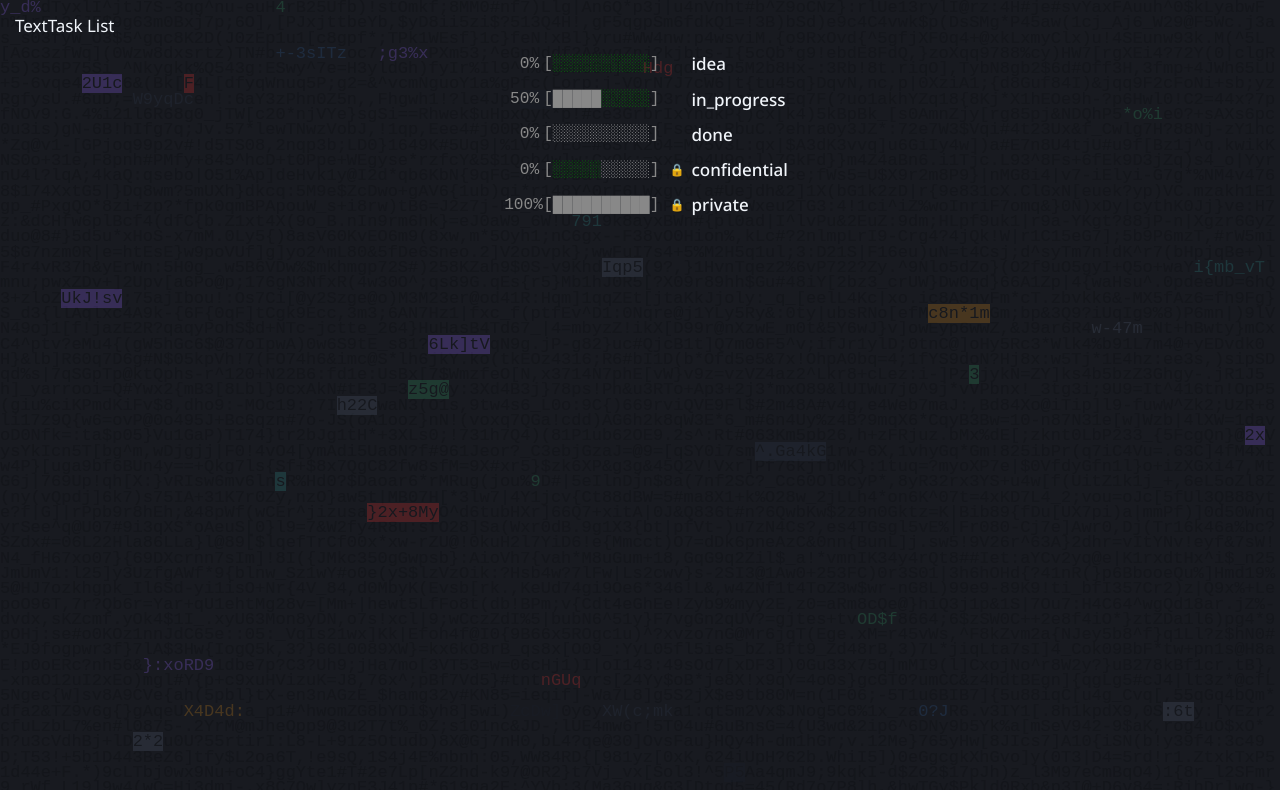
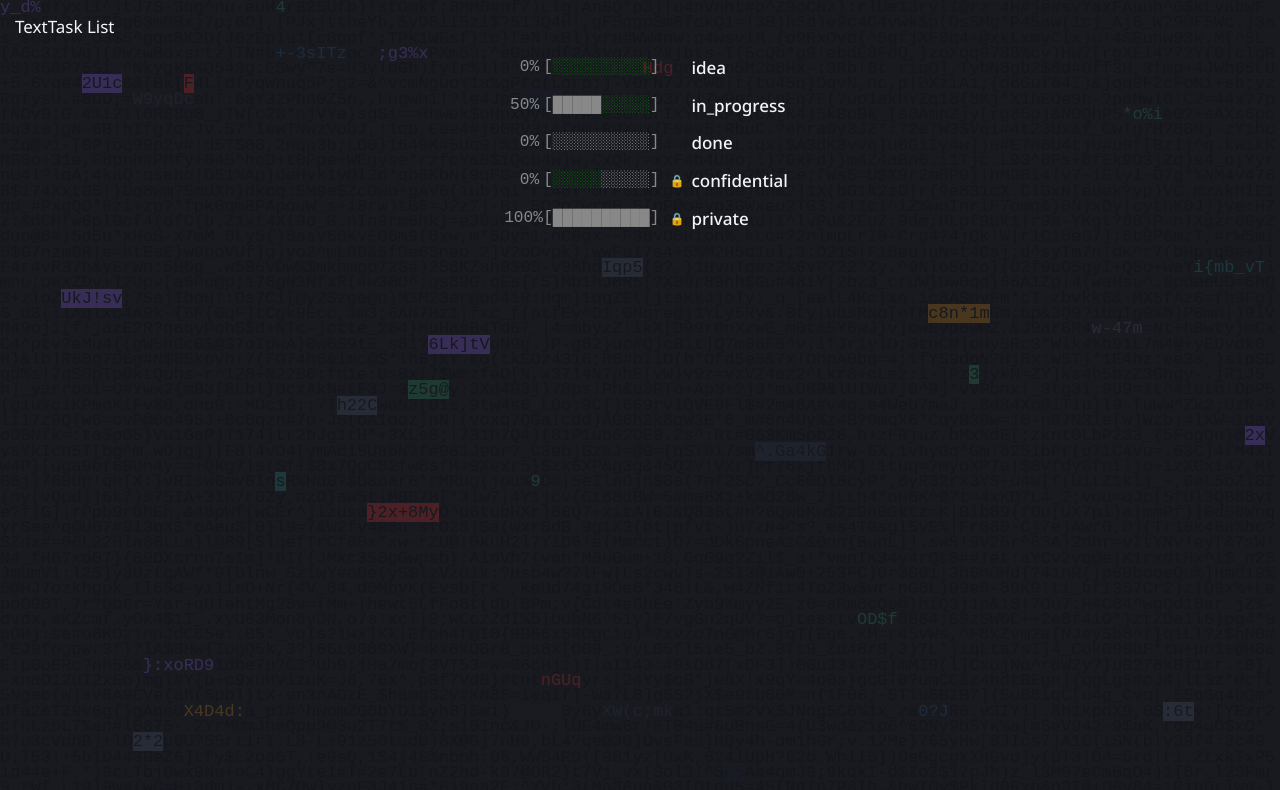
Before and after one commit to rpaillan/text4you, a React (Vite) app: page / in a window 1280 px wide. Shown: the top 790 px of the page. Built offline with nearby package versions, Linux system fonts and the light colour scheme.

Commit message:
a bigger line height

```diff
--- a/src/index.scss
+++ b/src/index.scss
@@ -25,10 +25,9 @@
 
 body {
   font-optical-sizing: auto;
-  line-height: 125%;
+  line-height: 140%;
   //font-family: -apple-system, BlinkMacSystemFont, 'Segoe UI', sans-serif;
   font-family: 'Noto Sans', sans-serif;
-  line-height: 1.25;
   -webkit-font-smoothing: antialiased;
   -moz-osx-font-smoothing: grayscale;
   color: var(--color-text-primary);
```
